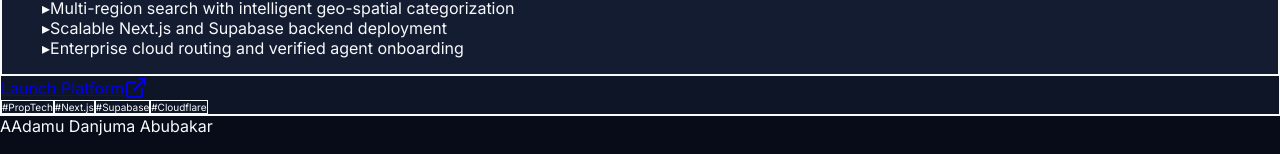
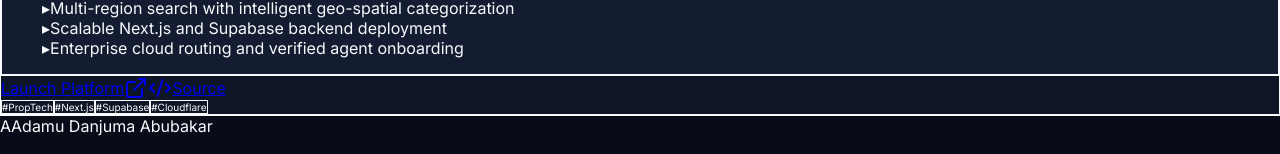
Before and after one commit to adab-tech/adab-tech.github.io, a Next.js app: page /projects in a window 1280 px wide. Shown: the part 1930-2084 px from the top of the page. Built offline with nearby package versions, Linux system fonts and the light colour scheme; no server answers; a web font is replaced by a local one.

Commit message:
feat: add specific repo links for OpportunityFinder, imodoye-web, and adab-real-estate-web

```diff
--- a/src/app/page.tsx
+++ b/src/app/page.tsx
@@ -31,7 +31,7 @@ const ECOSYSTEM_PROJECTS = [
     type: 'Tier 1 · Academic & Grant Discovery Engine',
     desc: 'Worldwide scholarships, research fellowships, grants, and international jobs platform featuring real-time deadline indexing and automated alerts.',
     url: 'https://globalopportunities.app',
-    repo: 'https://github.com/adab-tech'
+    repo: 'https://github.com/adab-tech/OpportunityFinder'
   },
   {
     name: 'Humanities Perspectives on Agentic AI',
@@ -61,7 +61,7 @@ const ECOSYSTEM_PROJECTS = [
     type: 'Tier 4 · Digital Humanities & Clinical Aid',
     desc: 'Ajami manuscript cataloging alongside localized Yoruba/Hausa clinical communication and documentation translation tools (informational & non-diagnostic).',
     url: 'https://imodoye.ng',
-    repo: 'https://github.com/adab-tech'
+    repo: 'https://github.com/adab-tech/imodoye-web'
   }
 ]
 
--- a/src/app/projects/page.tsx
+++ b/src/app/projects/page.tsx
@@ -60,7 +60,7 @@ const PROJECTS_DATA: ProjectItem[] = [
       'Built for international researchers, scholars, and fellows'
     ],
     liveUrl: 'https://globalopportunities.app',
-    repoUrl: 'https://github.com/adab-tech',
+    repoUrl: 'https://github.com/adab-tech/OpportunityFinder',
     tags: ['Next.js', 'Grants Engine', 'Scholarships', 'Automated Alerts', 'Global Mobility']
   },
   {
@@ -111,7 +111,7 @@ const PROJECTS_DATA: ProjectItem[] = [
       'Clinical communication translation assistance for community health workers'
     ],
     liveUrl: 'https://imodoye.ng',
-    repoUrl: 'https://github.com/adab-tech',
+    repoUrl: 'https://github.com/adab-tech/imodoye-web',
     tags: ['Ajami Paleography', 'Digital Humanities', 'Clinical Language Tool']
   },
   {
@@ -128,6 +128,7 @@ const PROJECTS_DATA: ProjectItem[] = [
       'Enterprise cloud routing and verified agent onboarding'
     ],
     liveUrl: 'https://adab.ng',
+    repoUrl: 'https://github.com/adab-tech/adab-real-estate-web',
     tags: ['PropTech', 'Next.js', 'Supabase', 'Cloudflare']
   }
 ]
```
